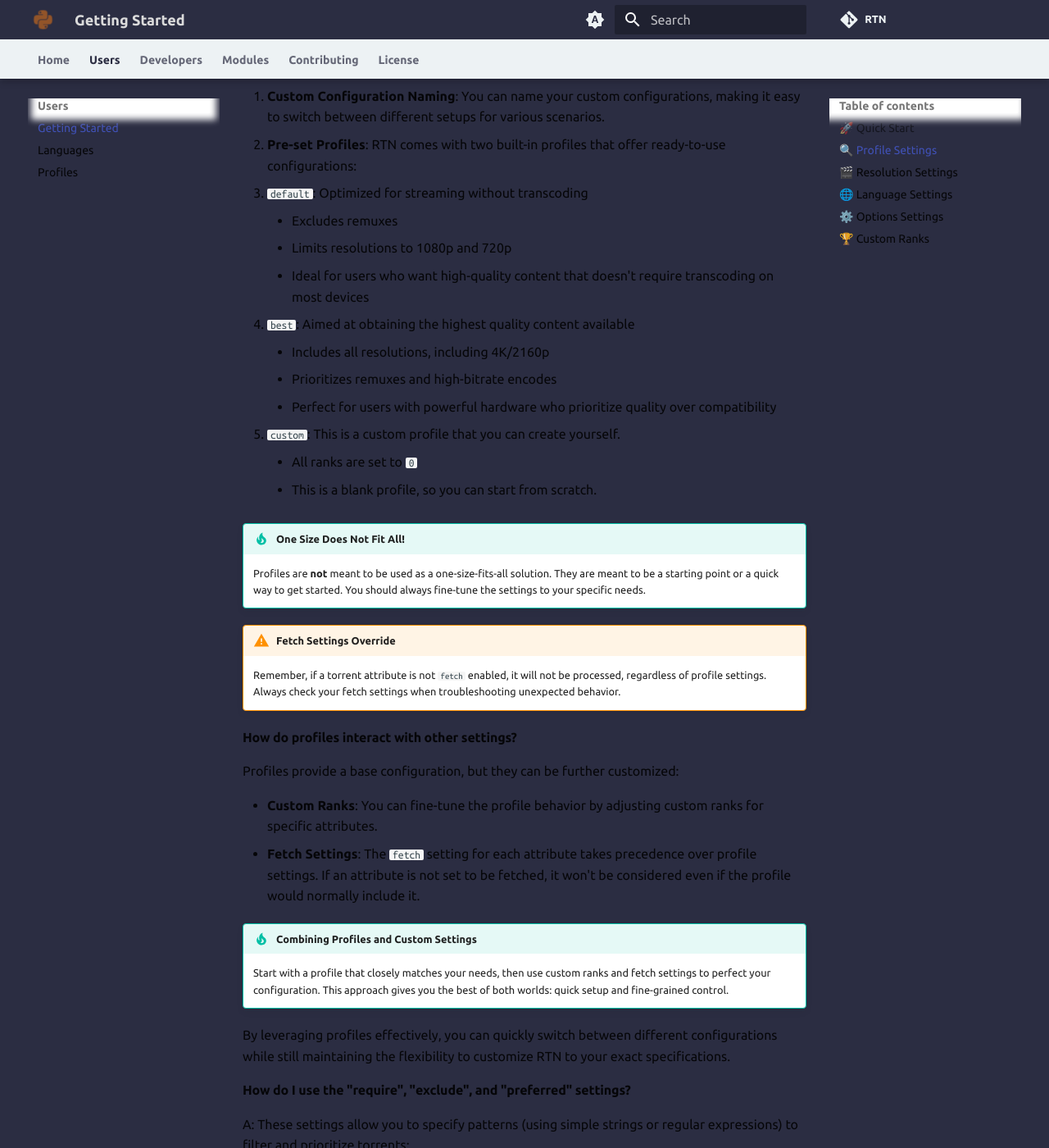
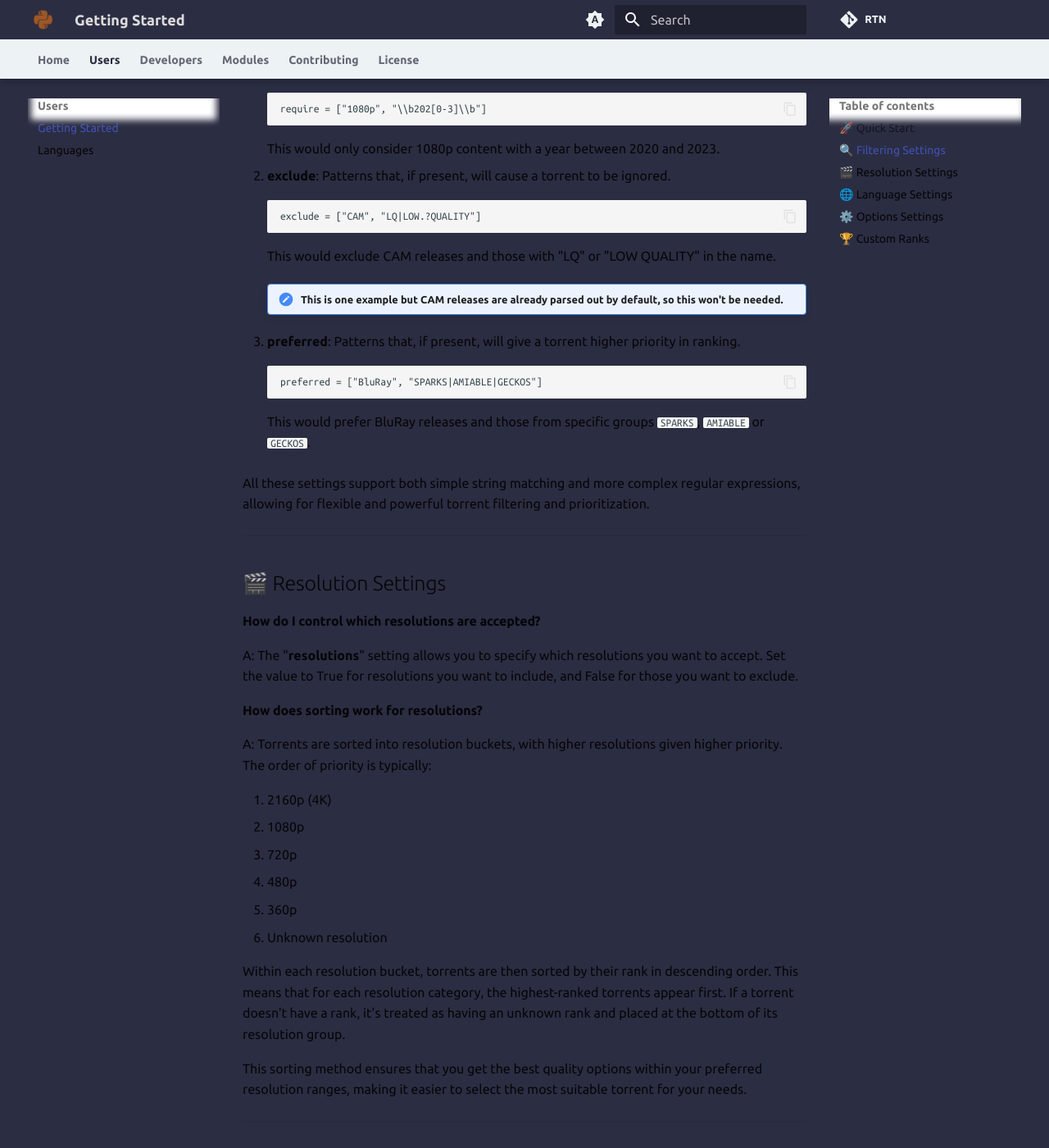
Before and after one commit to dreulavelle/rank-torrent-name, an MkDocs documentation site: the page built from docs/users/faq.md, in a window 1280 px wide and 1400 px high, scrolled down 574 px. Shown: the whole window at 82% size. Built offline with MkDocs 1.6.1 and Material for MkDocs 9.7.7, drawn with Linux system fonts in a browser that asks for light colours; comment, search, counter and statistics services are not loaded; some of the changed text lies outside the part shown.

Commit message:
refactor: dropped profiles. set 'best' as default. easier instantiation on rtn class.

```diff
--- a/RTN/__init__.py
+++ b/RTN/__init__.py
@@ -60,10 +60,9 @@ from .extras import (
 from .fetch import check_fetch
 from .models import (
     BaseRankingModel,
-    BestRanking,
-    DefaultRanking,
     ParsedData,
     SettingsModel,
+    DefaultRanking,
 )
 from .parser import RTN, Torrent, parse
 from .patterns import check_pattern, normalize_title
@@ -77,7 +76,6 @@ __all__ = [
     "parse",
     "ParsedData",
     "DefaultRanking",
-    "BestRanking",
     "SettingsModel",
     "BaseRankingModel",
     # PTT
--- a/docs/users/faq.md
+++ b/docs/users/faq.md
@@ -1,53 +1,13 @@
 # Frequently Asked Questions
 
 ## 🚀 Quick Start
-- Use `profile` to select preset configurations
 - Set `require` and `exclude` patterns to filter torrents
 - Adjust `resolutions` and `languages` to match your preferences
 - Fine-tune with `custom_ranks` for advanced control
 
 ---
 
-## 🔍 Profile Settings
-
-#### What is the "profile" setting used for?
-A: The `profile` setting is a powerful feature that allows you to quickly configure RTN for different use cases. It serves two main purposes:
-
-1. **Custom Configuration Naming**: You can name your custom configurations, making it easy to switch between different setups for various scenarios.
-
-2. **Pre-set Profiles**: RTN comes with two built-in profiles that offer ready-to-use configurations:
-
-   - `default`: Optimized for streaming without transcoding
-     - Excludes remuxes
-     - Limits resolutions to 1080p and 720p
-     - Ideal for users who want high-quality content that doesn't require transcoding on most devices
-
-   - `best`: Aimed at obtaining the highest quality content available
-     - Includes all resolutions, including 4K/2160p
-     - Prioritizes remuxes and high-bitrate encodes
-     - Perfect for users with powerful hardware who prioritize quality over compatibility
-
-   - `custom`: This is a custom profile that you can create yourself.
-     - All ranks are set to `0`
-     - This is a blank profile, so you can start from scratch.
-
-!!! tip "One Size Does Not Fit All!"
-    Profiles are **not** meant to be used as a one-size-fits-all solution. They are meant to be a starting point or a quick way to get started. You should always fine-tune the settings to your specific needs.
-
-!!! warning "Fetch Settings Override"
-    Remember, if a torrent attribute is not `fetch` enabled, it will not be processed, regardless of profile settings. Always check your fetch settings when troubleshooting unexpected behavior.
-
-#### How do profiles interact with other settings?
-
-Profiles provide a base configuration, but they can be further customized:
-
-- **Custom Ranks**: You can fine-tune the profile behavior by adjusting custom ranks for specific attributes.
-- **Fetch Settings**: The `fetch` setting for each attribute takes precedence over profile settings. If an attribute is not set to be fetched, it won't be considered even if the profile would normally include it.
-
-!!! tip "Combining Profiles and Custom Settings"
-    Start with a profile that closely matches your needs, then use custom ranks and fetch settings to perfect your configuration. This approach gives you the best of both worlds: quick setup and fine-grained control.
-
-By leveraging profiles effectively, you can quickly switch between different configurations while still maintaining the flexibility to customize RTN to your exact specifications.
+## 🔍 Filtering Settings
 
 #### How do I use the "require", "exclude", and "preferred" settings?
 A: These settings allow you to specify patterns (using simple strings or regular expressions) to filter and prioritize torrents:
--- a/mkdocs.yml
+++ b/mkdocs.yml
@@ -11,7 +11,6 @@ nav:
   - Users:
     - Getting Started: users/faq.md
     - Languages: users/languages.md
-    - Profiles: users/profiles.md
   - Developers:
     - Introduction: devs/introduction.md
     - Parsing: devs/parsing.md
--- a/pyproject.toml
+++ b/pyproject.toml
@@ -59,10 +59,10 @@ exclude = [
 python = "^3.11"
 pydantic = "^2.6.3"
 regex = "^2023.12.25"
-parsett = "^1.6.5"
 pymediainfo = "^7.0.1"
 orjson = "^3.10.15"
 levenshtein = "^0.27.1"
+parsett = "^1.7.0"
 
 [tool.poetry.group.dev.dependencies]
 coverage = "^7.4.3"
```
Also changed, not shown: docs/devs/models.md (+0 -11 lines), docs/devs/settings.md (+0 -3 lines), docs/users/profiles.md (deleted, +0 -115 lines), 7 other files.
